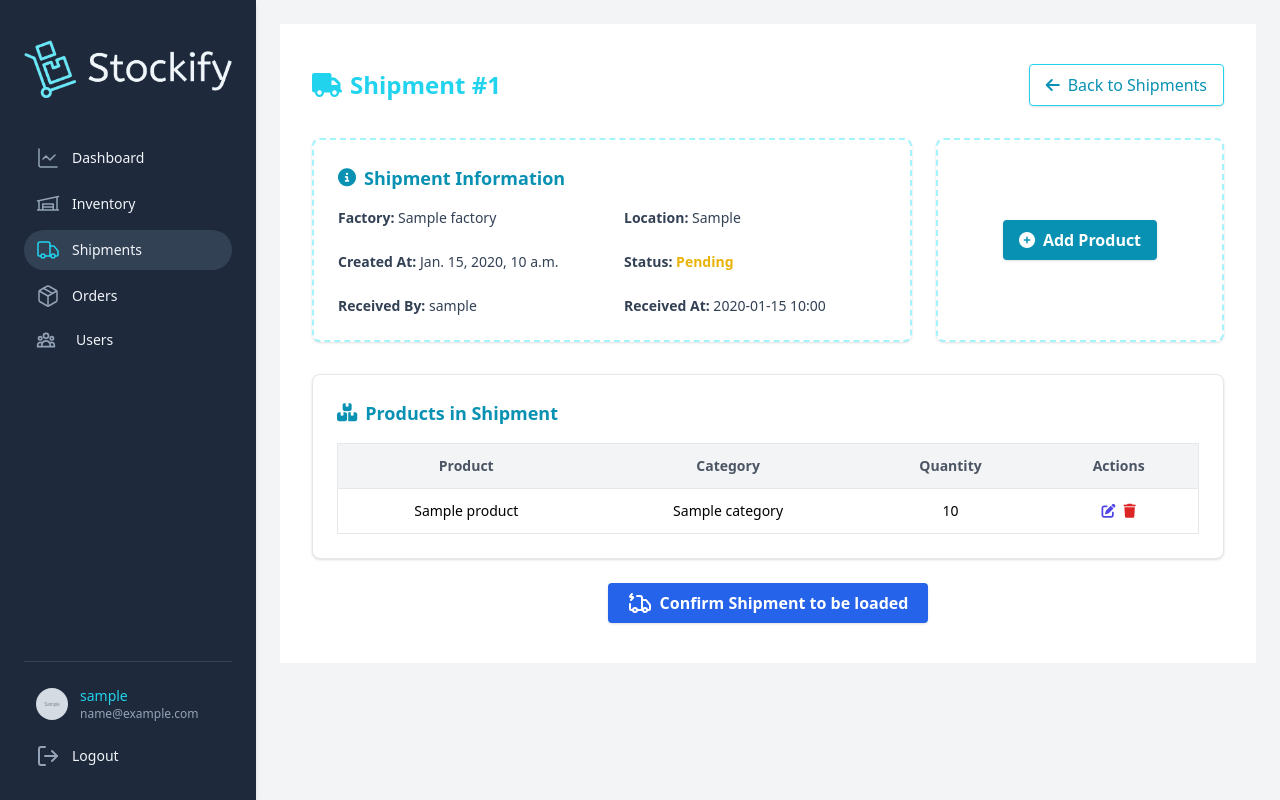
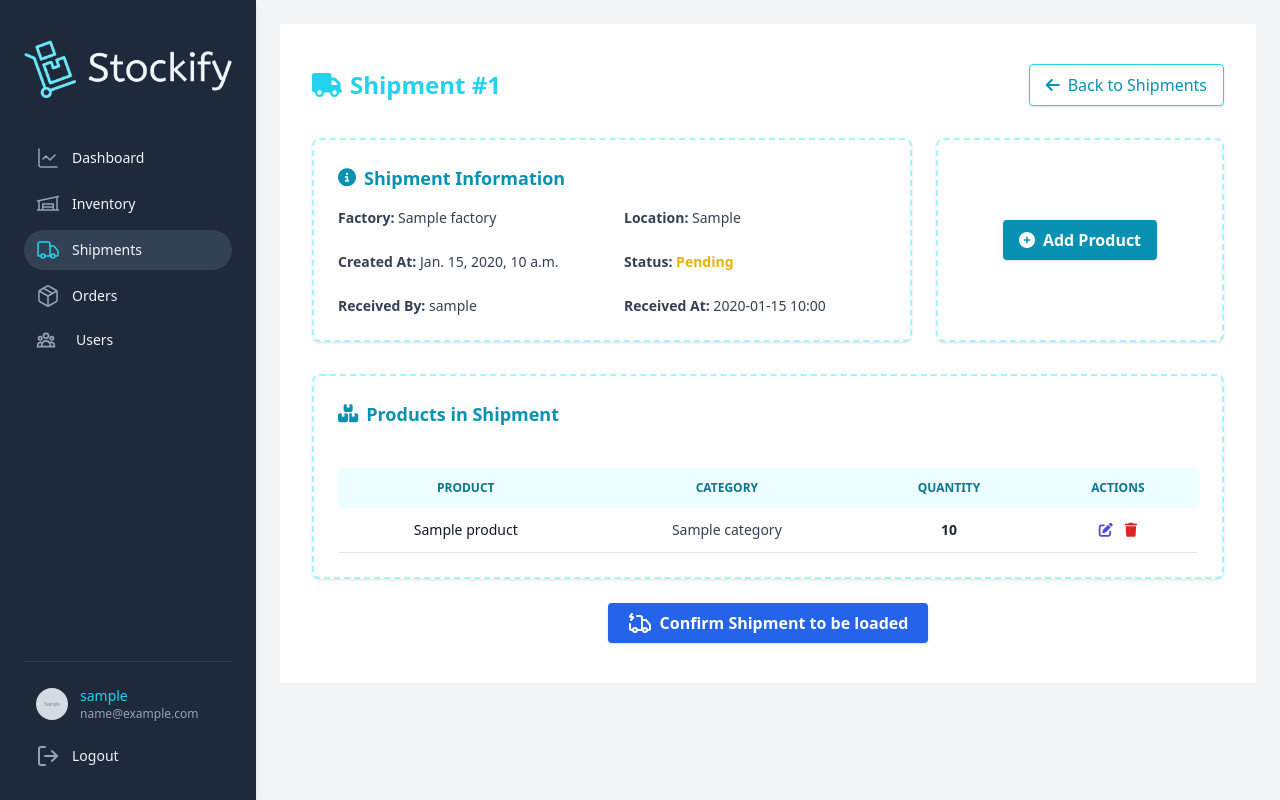
Before and after one commit to Naira98/Stockify, a Django app: page /shipments/1/ in a window 1280 px wide. Run offline with Django 5.2, Linux system fonts and the light colour scheme; a user stored in the database is signed in; tables that the repository leaves empty hold one stand-in row (values such as "Sample post"); grey boxes marked "Sample" are stand-in pictures; some libraries are stand-ins or nearby versions.

Commit message:
fix(shipments): edit and delete shipment urls

```diff
--- a/shipments/urls.py
+++ b/shipments/urls.py
@@ -16,7 +16,9 @@ urlpatterns = [
     ),
     path("items/<int:pk>/edit/", views.edit_shipment_item, name="edit_shipment_item"),
     path(
-        "item/<int:pk>/delete/", views.delete_shipment_item, name="delete_shipment_item"
+        "item/<int:pk>/delete/",
+        views.delete_shipment_item,
+        name="delete_shipment_item",
     ),
     path("<int:pk>/mark-loaded/", views.mark_shipment_loaded, name="mark_loaded"),
     path("<int:pk>/mark-received/", views.mark_shipment_received, name="mark_received"),
--- a/shipments/views.py
+++ b/shipments/views.py
@@ -1,6 +1,6 @@
 from django.contrib.auth.decorators import login_required
 from django.views.decorators.http import require_GET
-from django.http import JsonResponse
+from django.http import HttpResponseNotAllowed, JsonResponse
 from django.views.generic import CreateView, DetailView
 from django.contrib.auth.mixins import LoginRequiredMixin
 from django.shortcuts import get_object_or_404, redirect, render
@@ -185,10 +185,12 @@ def edit_shipment_item(request, pk):
 @login_required
 @shipment_is_pending
 def delete_shipment_item(request, pk):
-    item = get_object_or_404(ShipmentItem, pk=pk)
-    shipment_pk = item.shipment.pk
-    item.delete()
-    return redirect("shipments:shipment_details", pk=shipment_pk)
+    if request.method == 'POST':
+        item = get_object_or_404(ShipmentItem, pk=pk)
+        shipment_pk = item.shipment.pk
+        item.delete()
+        return redirect("shipments:shipment_details", pk=shipment_pk)
+    return HttpResponseNotAllowed(['POST'])
 
 
 """ CHANGE SHIPMENT STATUS """
--- a/static/js/confirm_delete_item.js
+++ b/static/js/confirm_delete_item.js
@@ -5,10 +5,15 @@ const nameSpan = document.getElementById("productName");
 
 function openConfirmModal(element) {
   const itemId = element.dataset.id;
+  const deleteUrl = element.dataset.url;
   const productName = element.dataset.name;
 
   nameSpan.textContent = productName;
-  form.action = `/shipments/item/${itemId}/delete/`;
+
+  form.onsubmit = function(e) {
+    e.preventDefault();
+    window.location.href = deleteUrl;
+  };
 
   modal.classList.remove("hidden");
   modal.classList.add("flex");
--- a/templates/shipments/shipment_details.html
+++ b/templates/shipments/shipment_details.html
@@ -58,37 +58,46 @@
     </div>
 
     <!-- Shipment Items Table -->
-    <div class="bg-white border border-gray-200 rounded-lg shadow p-6">
-      <h2 class="text-lg font-bold text-cyan-600 mb-4 flex items-center gap-2">
-        <i class="fas fa-boxes"></i> Products in Shipment
-      </h2>
+    <div class="bg-white border-2 border-dashed border-cyan-200 rounded-lg shadow p-6">
+      <div class="flex justify-between mb-6">
+        <h2 class="text-lg font-bold text-cyan-600 mb-4 flex items-center gap-2">
+          <i class="fas fa-boxes"></i> Products in Shipment
+        </h2>
+
+      </div>
 
       {% if shipment.items.exists %}
       <div class="overflow-x-auto">
-        <table class="min-w-full border border-gray-200 text-sm">
-          <thead class="bg-gray-100 text-gray-600">
+        <table class="min-w-full text-sm text-left text-slate-700">
+          <thead class="text-xs uppercase bg-cyan-50 text-cyan-700">
             <tr>
-              <th class="py-3 px-4 border-b text-center">Product</th>
-              <th class="py-3 px-4 border-b text-center">Category</th>
-              <th class="py-3 px-4 border-b text-center">Quantity</th>
+              <th class="px-4 py-3 text-center">Product</th>
+              <th class="px-4 py-3 text-center">Category</th>
+              <th class="px-4 py-3 text-center">Quantity</th>
               {% if shipment.is_pending %}
-              <th class="py-3 px-4 border-b text-center">Actions</th>
+              <th class="px-4 py-3 text-center">Actions</th>
               {% endif %}
             </tr>
           </thead>
           <tbody>
             {% for item in shipment.items.all %}
-            <tr class="hover:bg-gray-50">
-              <td class="py-3 px-4 border-b text-center">{{ item.product.name }}</td>
-              <td class="py-3 px-4 border-b text-center">{{ item.product.category.name }}</td>
-              <td class="py-3 px-4 border-b text-center">{{ item.quantity }}</td>
+            <tr class="border-b border-slate-200 hover:bg-cyan-50">
+              <td class="px-4 py-3 font-medium text-slate-900 text-center">
+                {{ item.product.name }}
+              </td>
+              <td class="px-4 py-3 text-center">
+                {{ item.product.category.name }}
+              </td>
+              <td class="px-4 py-3 font-semibold text-slate-800 text-center">
+                {{ item.quantity }}
+              </td>
               {% if shipment.is_pending %}
-              <td class="py-3 px-4 border-b text-center">
-                <div class="flex justify-center items-center gap-2">
-                  <a href="{% url 'shipments:edit_shipment_item' item.id %}" title="Edit" class="text-indigo-600 hover:text-indigo-800">
+              <td class="px-4 py-3 text-center">
+                <div class="flex justify-center items-center gap-3">
+                  <a href="{% url 'shipments:edit_shipment_item' pk=item.id %}" title="Edit" class="text-indigo-600 hover:text-indigo-800">
                     <i class="fas fa-edit"></i>
                   </a>
-                  <button type="button" onclick="openConfirmModal(this)" data-id="{{ item.id }}" data-name="{{ item.product.name|escapejs }}" title="Delete" class="text-red-600 hover:text-red-800">
+                  <button type="button" onclick="openConfirmModal(this)" data-id="{{ item.id }}" data-name="{{ item.product.name|escapejs }}"  data-url="{% url 'shipments:delete_shipment_item' pk=item.id %}" title="Delete" class="text-red-600 hover:text-red-800">
                     <i class="fas fa-trash"></i>
                   </button>
                 </div>
@@ -100,7 +109,10 @@
         </table>
       </div>
       {% else %}
-      <p class="text-gray-600 italic">No products added to this shipment yet.</p>
+      <div class="text-center py-6 text-slate-400">
+        <i class="fas fa-box-open fa-2x mb-2"></i>
+        <p>No products added to this shipment yet.</p>
+      </div>
       {% endif %}
     </div>
 
```
Also changed, not shown: shipments/decorators.py (+33 -3 lines), templates/shipments/edit_shipment_item.html (+33 -10 lines).
